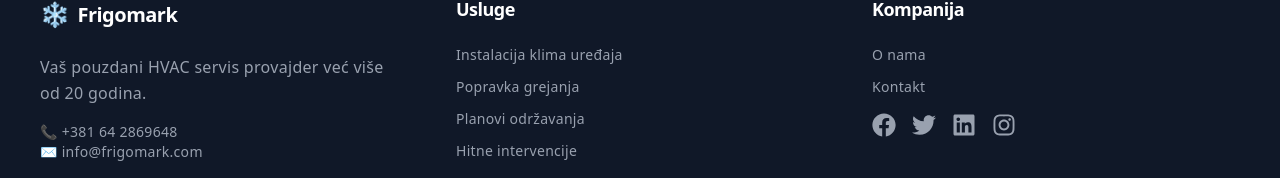
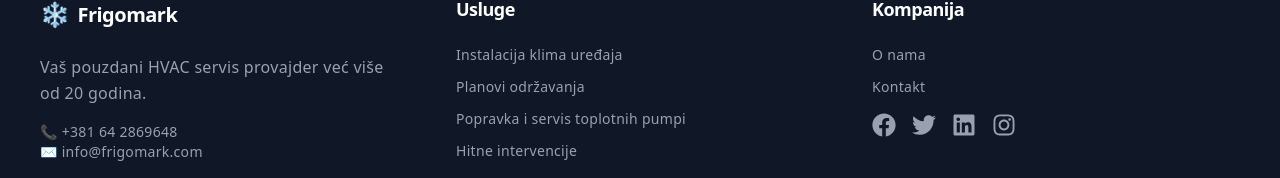
Before and after one commit to RaptorFF/next.js-frigo-mark-project, a Next.js app: page / in a window 1280 px wide. Shown: the part 4733-4911 px from the top of the page. Built offline with nearby package versions, Linux system fonts and the light colour scheme.

Commit message:
Updating Footer Navigation

```diff
--- a/app/_components/Footer.js
+++ b/app/_components/Footer.js
@@ -26,24 +26,33 @@ export default function Footer() {
             <h4 className="text-lg font-bold mb-6 leading-tight">Usluge</h4>
             <ul className="space-y-3 text-gray-400 text-sm">
               <li>
-                <a href="#" className="hover:text-white transition">
+                <Link
+                  href="/installation"
+                  className="hover:text-white transition"
+                >
                   Instalacija klima uređaja
-                </a>
+                </Link>
               </li>
               <li>
-                <a href="#" className="hover:text-white transition">
-                  Popravka grejanja
-                </a>
+                <Link
+                  href="/maintenance"
+                  className="hover:text-white transition"
+                >
+                  Planovi održavanja
+                </Link>
               </li>
               <li>
-                <a href="#" className="hover:text-white transition">
-                  Planovi održavanja
-                </a>
+                <Link
+                  href="/heatingPump"
+                  className="hover:text-white transition"
+                >
+                  Popravka i servis toplotnih pumpi
+                </Link>
               </li>
               <li>
-                <a href="#" className="hover:text-white transition">
+                <Link href="/emergency" className="hover:text-white transition">
                   Hitne intervencije
-                </a>
+                </Link>
               </li>
             </ul>
           </div>
```
